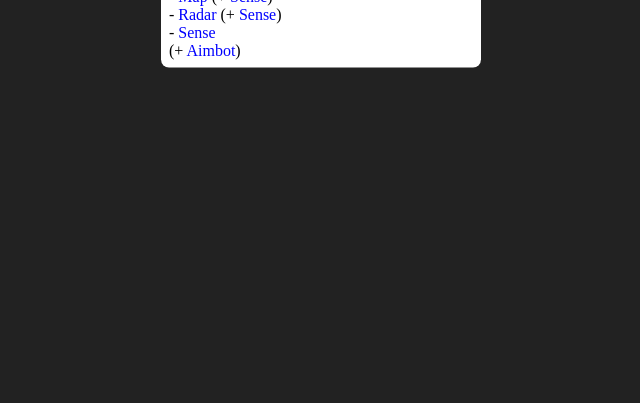
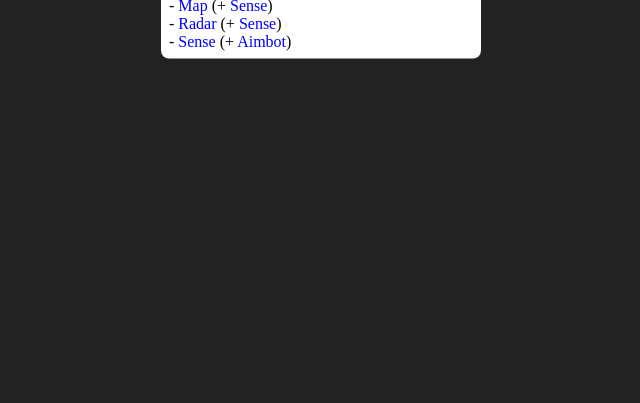
Before and after one commit to TendoProject/ApexAim, a website: page docs/index.html in a window 1280 px wide. Shown: the part 397-800 px from the top of the page, without its empty margins (319-959 px from the left). Drawn offline with Linux system fonts and the light colour scheme.

Commit message:
Update index.html

```diff
--- a/docs/index.html
+++ b/docs/index.html
@@ -14,7 +14,7 @@
       <ul class="content">
         <li>- <a href="map.html">Map</a> (+ <a href="map.html#enable-sense">Sense</a>)</li>
         <li>- <a href="radar.html">Radar</a> (+ <a href="radar.html#enable-sense">Sense</a>)</li>
-        <li>- <a href="sense.html">Sense</a></li> (+ <a href="Sense.html#enable-sense">Aimbot</a>)</li>
+        <li>- <a href="sense.html">Sense</a> (+ <a href="Sense.html#enable-aimbot">Aimbot</a>)</li>
       </ul>
     </div>
   </body>
```
